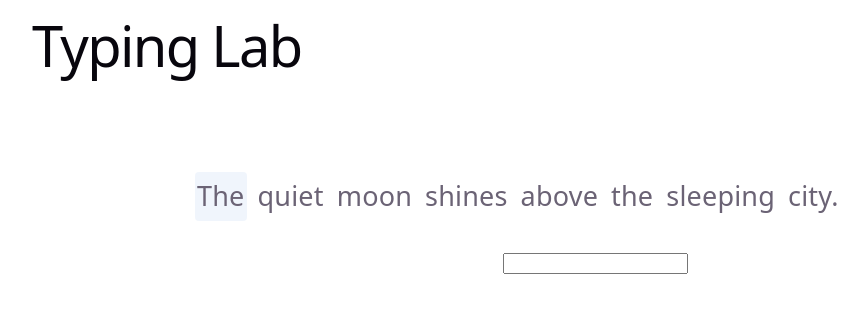
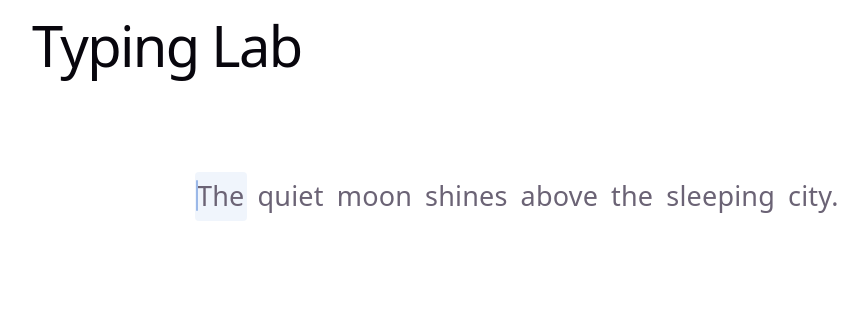
Before and after one commit to Thanapat-Tae/typing-lab, a React (Vite) app: page / in a window 1280 px wide. Shown: the top 312 px of the page, without its empty margins (45-913 px from the left). Built offline with nearby package versions, Linux system fonts and the light colour scheme.

Commit message:
feat: add inline typing with caret and focus handling

```diff
--- a/src/components/TypingTest/TypingTest.css
+++ b/src/components/TypingTest/TypingTest.css
@@ -16,6 +16,54 @@
 .typing-word {
   border-radius: 4px;
   padding: 0 2px;
+}
+
+.typing-word .caret-before,
+.typing-word .caret-after {
+  position: relative;
+}
+
+.typing-word .caret-before::before,
+.typing-word .caret-after::after {
+  content: "";
+  position: absolute;
+  top: 0.1em;
+  bottom: 0.1em;
+  width: 2px;
+  border-radius: 1px;
+  background-color: #9bb8e8;
+  animation: caret-blink 1s step-end infinite;
+}
+
+.typing-word .caret-before::before {
+  left: -1px;
+}
+
+.typing-word .caret-after::after {
+  right: -1px;
+}
+
+@keyframes caret-blink {
+  0%,
+  100% {
+    opacity: 1;
+  }
+  50% {
+    opacity: 0;
+  }
+}
+
+.typing-input {
+  position: absolute;
+  width: 1px;
+  height: 1px;
+  padding: 0;
+  margin: -1px;
+  overflow: hidden;
+  clip: rect(0 0 0 0);
+  clip-path: inset(50%);
+  white-space: nowrap;
+  border: 0;
 }
 
 .active-word {
--- a/src/components/TypingTest/TypingTest.tsx
+++ b/src/components/TypingTest/TypingTest.tsx
@@ -1,4 +1,4 @@
-import { useEffect, useState } from "react";
+import { useEffect, useRef, useState } from "react";
 import { calculateTimeLimit } from "../../utils/calculateTimeLimit";
 import "./TypingTest.css";
 
@@ -18,6 +18,41 @@ function TypingTest() {
 
   const isFinished = currentWordIndex >= words.length;
   const isTimeUp = timeLeft === 0;
+
+  const inputRef = useRef<HTMLInputElement>(null);
+
+  useEffect(() => {
+    inputRef.current?.focus();
+
+    function handleGlobalKeyDown(event: KeyboardEvent) {
+      if (event.ctrlKey || event.metaKey || event.altKey || event.isComposing) {
+        return;
+      }
+
+      if (event.key.length !== 1 && event.key !== "Backspace") {
+        return;
+      }
+
+      const target = event.target as HTMLElement | null;
+
+      if (target === inputRef.current || target?.isContentEditable) {
+        return;
+      }
+
+      if (
+        target instanceof HTMLInputElement ||
+        target instanceof HTMLTextAreaElement
+      ) {
+        return;
+      }
+
+      inputRef.current?.focus();
+    }
+
+    window.addEventListener("keydown", handleGlobalKeyDown);
+
+    return () => window.removeEventListener("keydown", handleGlobalKeyDown);
+  }, []);
 
   useEffect(() => {
     if (!hasStarted || isFinished || isTimeUp) {
@@ -63,7 +98,10 @@ function TypingTest() {
   }
 
   return (
-    <section className="typing-test">
+    <section
+      className="typing-test"
+      onClick={() => inputRef.current?.focus()}
+    >
       <div className="timer-container">
         <p
           className={`typing-timer ${
@@ -77,23 +115,30 @@ function TypingTest() {
 
       <div className="typing-passage">
         {words.map((word, wordIndex) => {
+          const isCurrentWord = wordIndex === currentWordIndex;
+          const showCaret = isCurrentWord && !isFinished && !isTimeUp;
+
           const typedWord =
             wordIndex < currentWordIndex
               ? completedWords[wordIndex]
-              : wordIndex === currentWordIndex
+              : isCurrentWord
                 ? currentInput
                 : "";
+
+          const expectedCharacters = word.split("");
+          const extraCharacters = (typedWord ?? "")
+            .slice(expectedCharacters.length)
+            .split("");
+          const caretIndex = (typedWord ?? "").length;
 
           return (
             <span
               key={wordIndex}
               className={
-                wordIndex === currentWordIndex
-                  ? "typing-word active-word"
-                  : "typing-word"
+                isCurrentWord ? "typing-word active-word" : "typing-word"
               }
             >
-              {word.split("").map((character, charIndex) => {
+              {expectedCharacters.map((character, charIndex) => {
                 const typedCharacter = typedWord?.[charIndex];
 
                 let className = "";
@@ -103,8 +148,42 @@ function TypingTest() {
                     typedCharacter === character ? "correct" : "incorrect";
                 }
 
+                if (showCaret) {
+                  if (caretIndex === charIndex) {
+                    className = `${className} caret-before`.trim();
+                  } else if (
+                    caretIndex === expectedCharacters.length &&
+                    extraCharacters.length === 0 &&
+                    charIndex === expectedCharacters.length - 1
+                  ) {
+                    className = `${className} caret-after`.trim();
+                  }
+                }
+
                 return (
                   <span key={charIndex} className={className}>
+                    {character}
+                  </span>
+                );
+              })}
+
+              {extraCharacters.map((character, extraIndex) => {
+                let className = "incorrect";
+
+                if (showCaret) {
+                  if (caretIndex === expectedCharacters.length + extraIndex) {
+                    className = `${className} caret-before`;
+                  } else if (
+                    caretIndex ===
+                      expectedCharacters.length + extraCharacters.length &&
+                    extraIndex === extraCharacters.length - 1
+                  ) {
+                    className = `${className} caret-after`;
+                  }
+                }
+
+                return (
+                  <span key={`extra-${extraIndex}`} className={className}>
                     {character}
                   </span>
                 );
@@ -115,6 +194,8 @@ function TypingTest() {
       </div>
 
       <input
+        ref={inputRef}
+        className="typing-input"
         type="text"
         value={currentInput}
         onChange={(event) => handleInput(event.target.value)}
@@ -123,6 +204,7 @@ function TypingTest() {
         autoComplete="off"
         autoCapitalize="off"
         spellCheck={false}
+        aria-label="Typing input"
       />
     </section>
   );
```
